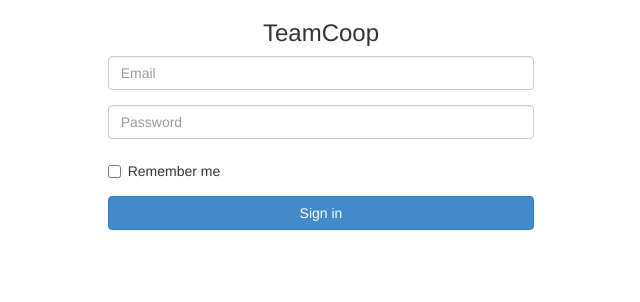
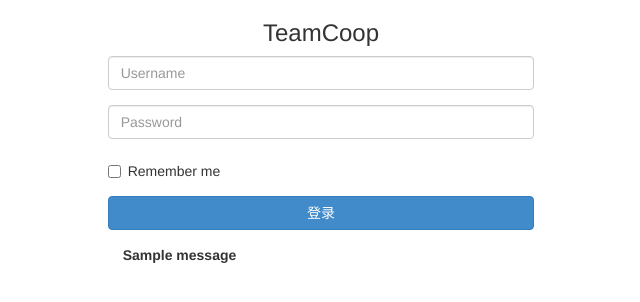
Before and after one commit to zhanglun/TeamCoop, a Flask app: page / in a window 1280 px wide. Shown: the top 302 px of the page, without its empty margins (319-959 px from the left). Run offline with Flask 2, Linux system fonts and the light colour scheme; tables that the repository leaves empty hold one stand-in row (values such as "Sample post"); one stand-in notice (Sample message) is shown; style sheets or scripts are compiled from the project's sources; some libraries are stand-ins or nearby versions.

Commit message:
update views, show username when loged in

```diff
--- a/teamcoop/templates/login.html
+++ b/teamcoop/templates/login.html
@@ -5,7 +5,7 @@
     <meta charset="utf-8">
     <meta name="description" content="">
     <meta name="viewport" content="width=device-width, initial-scale=1, minimal-ui">
-    <link rel="stylesheet" href="stylesheets/styles.css" />
+    <link rel="stylesheet" href="{{ url_for('static', filename='stylesheets/styles.css') }}"/>
     <title>TeamCoop</title>
 </head>
 
@@ -13,13 +13,16 @@
 <section class="container-fluid">
     <div class="row">
         <h3 class="text-center">TeamCoop</h3>
+
         <div class="col-md-4 col-md-push-4">
-                <form class="form-horizontal" role="form">
+            <form class="form-horizontal" role="form" action="{{ url_for('.submit') }}" method="POST">
+                {{ form.csrf_token }}
+                {{ form.hidden_tag() }}
                 <div class="form-group">
-                            <input type="email" class="form-control" id="email" placeholder="Email">
+                    {{ form.username(class='form-control', id='username', placeholder='Username') }}
                 </div>
                 <div class="form-group">
-                            <input type="password" class="form-control" id="password" placeholder="Password">
+                    {{ form.password(class="form-control", id="password", placeholder="Password") }}
                 </div>
                 <div class="form-group">
                     <div class="checkbox">
@@ -29,15 +32,24 @@
                     </div>
                 </div>
                 <div class="form-group">
-                            <button type="submit" class="btn btn-primary btn-block">Sign in</button>
+                    {#                    <button type="submit" class="btn btn-primary btn-block">Sign in</button>#}
+                    {{ form.submit(class="btn btn-primary btn-block") }}
                 </div>
+
             </form>
+            {% with messages = get_flashed_messages() %}
+                {% if messages %}
+                    {% for message in messages %}
+                        <strong>{{ message }}</strong>
+                    {% endfor %}
+                {% endif %}
+            {% endwith %}
         </div>
     </div>
 </section>
 
-    <script src="vendor/jquery.js"></script>
-    <script src="scripts/bootstrap.min.js"></script>
+<script src="{{ url_for('static', filename='vendor/jquery.js') }}"></script>
+<script src="{{ url_for('static', filename='scripts/bootstrap.min.js') }}"></script>
 
 </body>
 
--- a/teamcoop/templates/setting.html
+++ b/teamcoop/templates/setting.html
@@ -33,7 +33,7 @@
         <button type="submit" class="btn btn-default">Submit</button>
     </form>
 
-    <div class="member-setting col-md-12 hidden">
+    <div class="member-setting col-md-12    ">
         <ol class="breadcrumb">
             <li><a href="#">Setting</a>
             </li>
--- a/teamcoop/views/login.py
+++ b/teamcoop/views/login.py
@@ -20,16 +20,22 @@ def submit():
     if form.validate_on_submit():
         # check the password and log user in
         name = form.username.data
-        u = user.User.query.filter_all(username=name).first()
-        if u is None:
-            flash('用户不存在')
+        print type(name)
+        u = UserModel.User.query.filter_by(username=name).first()
+        if u is None or form.password.data != u.password:
+            flash(u'用户名或密码错误')
+            # if user is not exist, redirect to '/'
             return render_template('login.html', form=form)
-        flash("")
-        return redirect(url_for('.username', username=name))
-
-    return redirect(url_for('.index'))
+        elif form.password.data == u.password:
+            return redirect(url_for('.user', username=name))
+        else:
+            return render_template('login.html', form=form)
 
 
-@login.route('/<username>/')
-def username(username):
-    return render_template('project_dashboard.html', name=username)
+@login.route('/user/<username>/')
+def user(username):
+    print username
+    print type(username)
+    u = UserModel.User.query.filter_by(username=unicode(username)).first()
+    data = {'username': u.username}
+    return render_template('project_dashboard.html', data = data)
--- a/teamcoop/views/setting.py
+++ b/teamcoop/views/setting.py
@@ -5,4 +5,4 @@ setting = Blueprint('setting', __name__)
 
 @setting.route('/', methods=['GET', 'POST'])
 def index():
-    return 'SETTING'
+    return render_template('setting.html')
```
Also changed, not shown: teamcoop/templates/base.html (+5 -5 lines), teamcoop/views/project.py (+12 -1 lines). Lines whose indentation alone changed are shown as unchanged.
